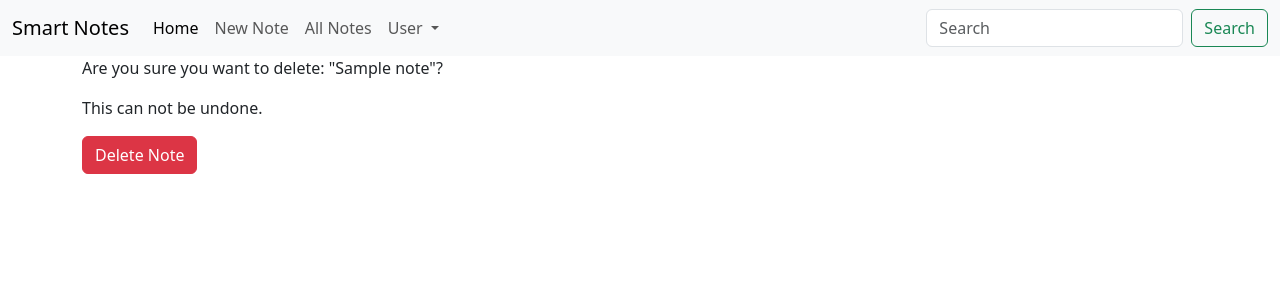
After one commit to nayeem-ice10/smartnotes, a Django app: page /smart/notes/1/delete in a window 1280 px wide. The commit adds this page. Shown: the top 300 px of the page. Run offline with Django 4.2, Linux system fonts and the light colour scheme; tables that the repository leaves empty hold one stand-in row (values such as "Sample post").

Commit message:
Finished Project

```diff
--- /dev/null
+++ b/home/templates/home/logout.html
@@ -0,0 +1,6 @@
+{% extends "base.html" %}
+
+{% block content %}
+<h1> See you soon!! </h1>
+
+{% endblock %}
--- a/home/urls.py
+++ b/home/urls.py
@@ -2,6 +2,9 @@ from django.urls import path
 from . import views
 
 urlpatterns = [
-    path('', views.HomeView.as_view()),
+    path('', views.HomeView.as_view(),name='home'),
     path('authorized/', views.AuthorizeView.as_view()),
+    path('login', views.LoginInterfaceView.as_view(), name='login'),
+    path('logout', views.LogOutInterfaceView.as_view(),name='logout'),
+    path('register', views.SignupView.as_view(),name='register'),
 ]
--- a/notes/models.py
+++ b/notes/models.py
@@ -1,4 +1,5 @@
 from django.db import models
+from django.contrib.auth.models import User
 
 # Create your models here.
 
@@ -6,6 +7,7 @@ class Note(models.Model):
     title = models.CharField(max_length=200)
     text= models.TextField()
     created_at = models.DateTimeField(auto_now_add=True)
+    user = models.ForeignKey(User, on_delete=models.CASCADE, related_name="note")
 
     def __str__(self):
         return(f"{self.title}")
--- /dev/null
+++ b/notes/templates/notes/note_confirm_delete.html
@@ -0,0 +1,11 @@
+{% extends "base.html" %}
+
+{% block content %}
+<form method="post">   {% csrf_token %}
+
+    <p>Are you sure you want to delete: "{{note.title}}"?</p>
+    <p>This can not be undone.</p>
+
+    <button type="submit" class="btn btn-danger">Delete Note</button>
+</form>
+{% endblock %}
--- a/notes/templates/notes/note_form.html
+++ b/notes/templates/notes/note_form.html
@@ -1,7 +1,7 @@
 {% extends "base.html" %}
 
 {% block content %}
-    <form action="{% url "notes.new" %}" method="post">
+    <form method="post">
         {% csrf_token %}
 
         {{ form.as_p }}
--- a/notes/urls.py
+++ b/notes/urls.py
@@ -5,5 +5,7 @@ from . import views
 urlpatterns = [
     path('notes/', views.NotesListView.as_view(), name='notes.list'),
     path('notes/<int:pk>', views.NotesDetailView.as_view(), name='notes.detail'),
+    path('notes/<int:pk>/edit', views.NotesUpdateView.as_view(), name='notes.update'),
+    path('notes/<int:pk>/delete', views.NotesDeleteView.as_view(), name='notes.delete'),
     path('notes/new', views.NotesCreateView.as_view(), name='notes.new'),
 ]
--- a/notes/views.py
+++ b/notes/views.py
@@ -1,21 +1,43 @@
+from typing import List
+from django.http.response import HttpResponseRedirect
 from django.shortcuts import render
 from django.http import Http404
-from django.views.generic import CreateView, ListView, DetailView
-# Create your views here.
+from django.views.generic import CreateView, ListView, DetailView, UpdateView
+from django.views.generic.edit import DeleteView
+from django.contrib.auth.mixins import LoginRequiredMixin
 from .models import Note
 from .forms import NotesForm
+
+class NotesDeleteView(DeleteView):
+    model = Note
+    success_url = '/smart/notes'
+    context_object_name = 'note'
+
+class NotesUpdateView(UpdateView):
+    model = Note
+    success_url = '/smart/notes'
+    form_class = NotesForm
 
 
 class NotesCreateView(CreateView):
     model = Note
-    # fields = ['title', 'text']
     success_url = '/smart/notes'
     form_class = NotesForm
 
+    def form_valid(self, form):
+        self.object = form.save(commit=False)
+        self.object.user = self.request.user
+        self.object.save()
+        return HttpResponseRedirect(self.get_success_url())
 
-class NotesListView(ListView):
+
+class NotesListView(LoginRequiredMixin, ListView):
     model = Note
     context_object_name = 'notes'
+    login_url = '/admin'
+
+    def get_queryset(self) :
+        return self.request.user.note.all()
 
 # def list(request):
 #     all_notes = Note.objects.all()
--- a/smartnotes/settings.py
+++ b/smartnotes/settings.py
@@ -133,3 +133,5 @@ STATICFILES_DIRS = [
 # https://docs.djangoproject.com/en/4.2/ref/settings/#default-auto-field
 
 DEFAULT_AUTO_FIELD = 'django.db.models.BigAutoField'
+
+LOGIN_REDIRECT_URL = '/smart/notes'
--- a/static/templates/nav.html
+++ b/static/templates/nav.html
@@ -12,15 +12,21 @@
           <li class="nav-item">
             <a class="nav-link" href="{% url 'notes.new' %}">New Note</a>
           </li>
+          <li class="nav-item">
+            <a class="nav-link" href="{% url 'notes.list' %}">All Notes</a>
+          </li>
           <li class="nav-item dropdown">
             <a class="nav-link dropdown-toggle" href="#" role="button" data-bs-toggle="dropdown" aria-expanded="false">
               User
             </a>
             <ul class="dropdown-menu">
-              <li><a class="dropdown-item" href="#">Registration</a></li>
-              <li><a class="dropdown-item" href="#">Login</a></li>
-              <li><hr class="dropdown-divider"></li>
-              <li><a class="dropdown-item" href="#">Logout</a></li>
+              {% if user.is_authenticated %}
+                <li><a class="dropdown-item" href="{% url "logout" %}">Logout</a></li>
+              {% else %}
+                <li><a class="dropdown-item" href="{% url "register" %}">Registration</a></li>
+                <li><a class="dropdown-item" href="{% url "login" %}">Login</a></li>
+                <li><hr class="dropdown-divider"></li>
+              {% endif %}
             </ul>
           </li>
         </ul>
```
Also changed, not shown: home/templates/home/login.html (added, +10 -0 lines), home/templates/home/regisration.html (added, +10 -0 lines), home/views.py (+24 -3 lines), notes/templates/notes/note_detail.html (+7 -0 lines), notes/migrations/0002_note_user.py (added).
